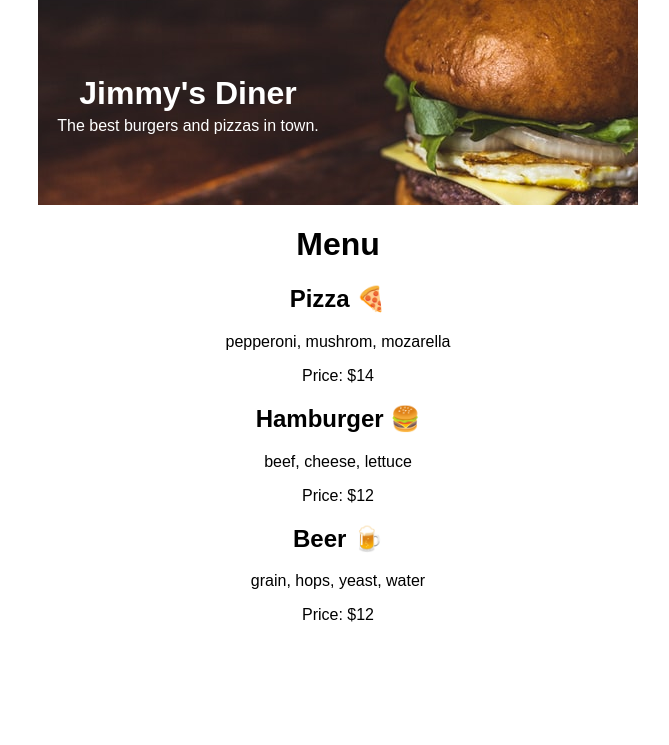
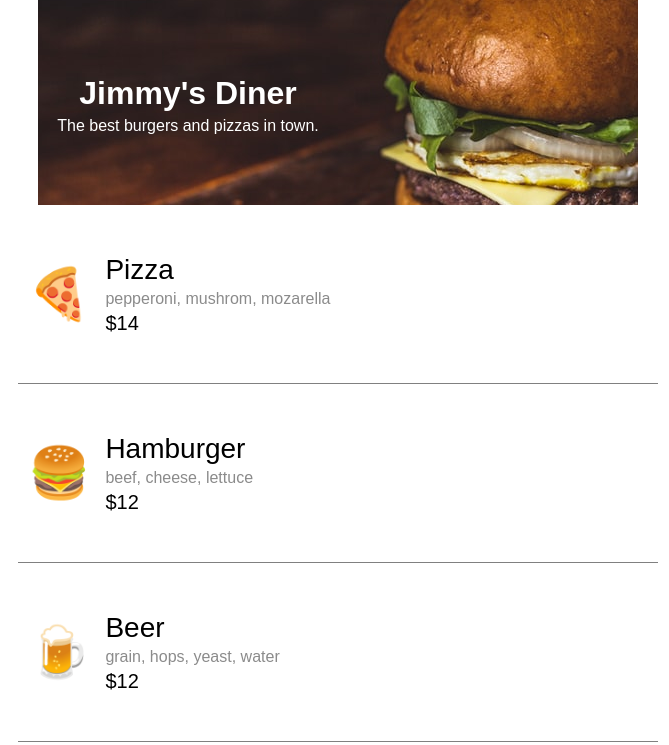
Before and after one commit to IsahiRea/restaurant, a website built with Vite: page index.html in a window 1280 px wide. Shown: the whole page, without its empty margins (302-971 px from the left). Built offline with nearby package versions, Linux system fonts and the light colour scheme; a web font is replaced by a local one.

Commit message:
Organized Menu

```diff
--- a/data.js
+++ b/data.js
@@ -25,13 +25,15 @@ const menuArray = [
 const content = document.getElementById("content");
 
 content.innerHTML = `
-    <h1>Menu</h1>
     <section class="choice-container">
         ${menuArray.map(item => `
-            <div class="details-container">
-                <h2>${item.name} ${item.emoji}</h2>
-                <p>${item.ingredients.join(", ")}</p>
-                <p>Price: $${item.price}</p>
+            <div class="choice">
+                <p class="emoji">${item.emoji}</p>
+                <div class="details-container">
+                    <h2 class="product-name">${item.name}</h2>
+                    <p class="ingredients">${item.ingredients.join(", ")}</p>
+                    <p class="price">$${item.price}</p>
+                </div>
             </div>
         `).join("")}
     </section>
--- a/index.css
+++ b/index.css
@@ -32,3 +32,50 @@ header {
 .hero-title, .hero-motto {
     margin: 5px 0px 0px 0px;
 }
+
+.choice-container {
+    display: flex;
+    flex-direction: column;
+    justify-content: center;
+    align-items: center;
+}
+
+.choice {
+    width: 50%;
+    display: flex;
+    justify-content: start;
+    border-bottom: 1px solid grey;
+
+    padding: 20px 0px;
+}
+
+.emoji {
+    font-size: 50px;
+    margin: 40px 10px;
+}
+
+.details-container {
+    text-align: start;
+    display: flex;
+    flex-direction: column;
+    justify-content: center;
+
+    padding: 0px 5px;
+}
+
+.product-name, .ingredients, .price {
+    font-weight: 400;
+    margin: 2px 0px;
+}
+
+.product-name {
+    font-size: 28px;
+}
+
+.ingredients {
+    color: #8B8B8B;
+}
+
+.price {
+    font-size: 20px;
+}
--- a/index.html
+++ b/index.html
@@ -14,7 +14,7 @@
             </div>
         </header>
 
-        <main id="content" class="menu"></main>
+        <main id="content"></main>
 
         <footer class="price-details"></footer>
 
```
